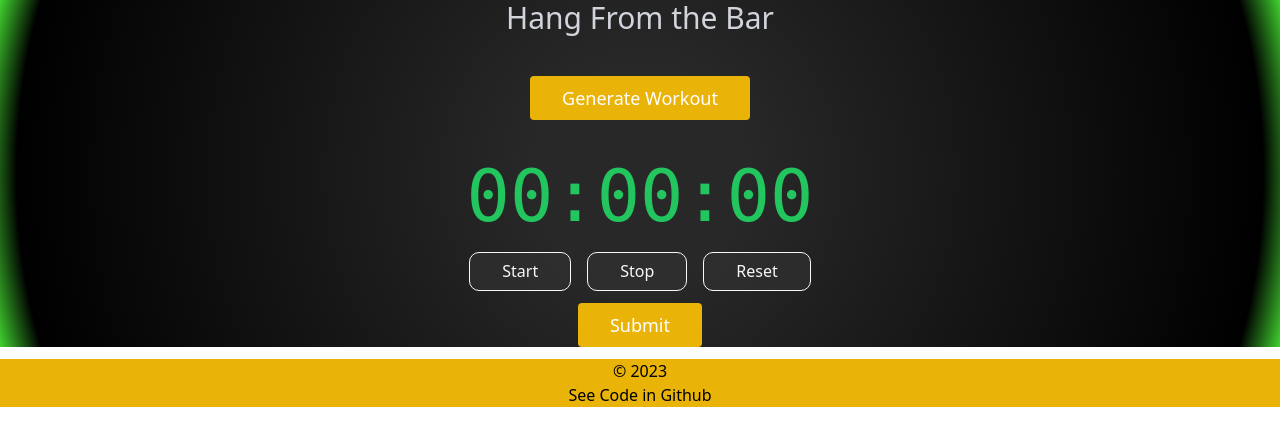
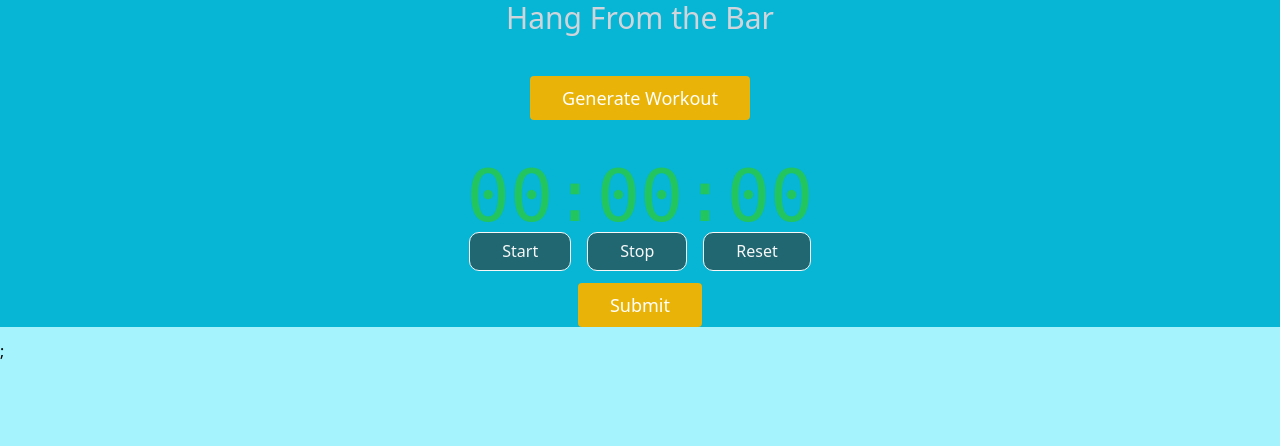
Before and after one commit to Kevindietme/hang-from-the-bar-app, a React (Create React App) app: page / in a window 1280 px wide. Shown: the top 446 px of the page. Built offline with nearby package versions, Linux system fonts and the light colour scheme.

Commit message:
Updated and cleared mapping issue

```diff
--- a/src/App.js
+++ b/src/App.js
@@ -1,17 +1,20 @@
 import './styles/App.css';
-import Header from './components/Header';
 import Exercises from './components/Exercises';
 import Results from './components/Results';
-import Footer from './layout/Footer/Footer';
+import Footer from './components/Footer';
+import TotalResults from './pages/TotalResults';
+import React, { BrowserRouter, Route, Routes } from 'react-router-dom';
 
 function App() {
   return (
-  <>
-  <Header />
-  <Exercises />
+  <BrowserRouter>
+    <Routes>
+      <Route path="/TotalResults" element={<TotalResults/>} />
+      <Route path="/" element={<Exercises/>}/>
   {/* <Results /> */}
-  <Footer />
-  </>
+  {/* <Footer /> */}
+    </Routes>
+  </BrowserRouter>
   );
 }
 
--- a/src/components/Exercises.jsx
+++ b/src/components/Exercises.jsx
@@ -1,12 +1,16 @@
-import { useEffect, useState } from "react";
+import React, { useEffect, useState } from "react";
 import Stopwatch from "./Stopwatch";
 import Results from "./Results";
+import Footer from "./Footer";
+import { useNavigate } from "react-router-dom";
+
 
 export default function Exercises() {
   const [exerciseList, setExerciseList] = useState()
   const [message, setMessage] = useState()
   const [finalTime, setFinalTime] = useState()
   const [showResult, setShowResult] = useState(false)
+  const nav = useNavigate();
 
   function shuffle(array) {
     let currentIndex = array.length,  randomIndex;
@@ -16,13 +20,12 @@ export default function Exercises() {
       randomIndex = Math.floor(Math.random() * currentIndex);
       currentIndex--;
 
-      [array[currentIndex], array[randomIndex]] = [
-        array[randomIndex], array[currentIndex]];
+      [array[currentIndex], array[randomIndex]] =
+      [array[randomIndex], array[currentIndex]];
     }
 
     return array;
   }
-
   const getExercises = async (type) => {
     setMessage('Generating workout...')
     setExerciseList()
@@ -56,7 +59,6 @@ export default function Exercises() {
       body: JSON.stringify(body)
     })
     .catch(err => alert(err))
-    //.finally(setResultPage(!resultPage))
     setShowResult(true);
   }
 
@@ -68,20 +70,24 @@ export default function Exercises() {
   }, [showResult]);
 
   return(
-  <>
-    <main>
-      {showResult
-      ? <Results exerciseList={exerciseList} setShowResult={setShowResult} setExerciseList={setExerciseList}/>
-      :
-      <section>
 
-        <div>
+    <main className="h-screen bg-cyan-200">
+
+      {showResult ? (
+      <Results
+        exerciseList={exerciseList}
+        setShowResult={setShowResult}
+        setExerciseList={setExerciseList}/>
+      ) : (
+      <section className="bg-cyan-500">
+
+        <div className="w-10/12 mx-auto h-full">
               <div>
                 <div className="text-center mb-10">
                   <h1 className="sm:text-3xl text-2xl font-medium text-center title-font text-gray-300 mb-4">Hang From the Bar</h1>
                   <button onClick={getExercises} className="flex mx-auto mt-10 text-white bg-yellow-500 border-0 py-2 px-8 focus:outline-none hover:bg-yellow-600 rounded text-lg ">Generate Workout</button>
                   </div>
-                  {/* <div className="bg-./images/slothHang.jpg"></div> adding background  */}
+
                 {!exerciseList
                   ? <p className="message">{message}</p>
                   : (<div className="container flex flex-col items-center justify-center w-full mx-auto">
@@ -101,7 +107,6 @@ return(
               <button onClick={addResults} className="flex mt-3 mb-3 mx-auto mt-16 text-white bg-yellow-500 border-0 py-2 px-8 focus:outline-none hover:bg-yellow-600 rounded text-lg">Submit</button>
             </div>
       </section>
-}
+      )};
     </main>
-</>
-);}
+  )};
--- a/src/layout/Footer/Footer.jsx
+++ b/src/components/Footer.jsx
@@ -4,8 +4,8 @@ const getFullYear = new Date().getFullYear();
 export default function Footer () {
 
   return (
-    <footer className="bg-yellow-500 w-full  ">
-      <p className="w-full mx-auto text-center">&copy; {getFullYear}
+    <footer className="mt-20">
+      <p className="w-full mx-auto text-center text-gray-600">&copy; {getFullYear}
         <br />
         <a href={gitHubUrl} target="_blank" rel="noreferrer">See Code in Github</a>
       </p>
--- a/src/components/Results.jsx
+++ b/src/components/Results.jsx
@@ -1,10 +1,13 @@
-import { useEffect, useState } from "react";
+import React, { useEffect, useState } from "react";
+import { useNavigate } from "react-router-dom";
 
-export default function Results({exerciseList,setShowResult}) {
+export default function Results({exerciseList,setShowResult, setExerciseList, previousResults}) {
 
 const handleReset = () => {
       setShowResult(false);
     }
+
+const nav = useNavigate();
 
 return (
     <>
@@ -22,6 +25,7 @@ return (
                     ))}
         </h2>
       <button onClick={handleReset}>Back to Start</button>
+      <button onClick={()=>{nav('/TotalResults')}}>Here is Total Result Button</button>
     </>
   );
 }
--- a/src/layout/NavMenu.jsx
+++ /dev/null
@@ -1,14 +0,0 @@
-import {Link} from 'react-router-dom'
-
-export default function NavMenu (){
-    return(
-    <div className="nav-menu">
-        <nav>
-            <ul>
-                <li> <Link to ="/">Home link Go BACK</Link></li>
-
-            </ul>
-        </nav>
-    </div>
-        )
-    }
--- /dev/null
+++ b/src/pages/Card.jsx
@@ -0,0 +1,11 @@
+export default function Card({ time }) {
+
+if(!time) return null
+  return (
+    <section>
+      <>
+          <h3>{(time?.minutes + '').padStart(2, '0') || '00'}:{(time?.seconds + '').padStart(2, '0') || '00'}</h3>
+      </>
+    </section>
+  );
+}
--- /dev/null
+++ b/src/pages/TotalResults.jsx
@@ -0,0 +1,36 @@
+import React, {useEffect, useState} from "react"
+import Card from "./Card";
+
+
+export default function TotalResults() {
+
+const [previousResults, setPreviousResults] = useState()
+
+  const getPreviousResults = async () => {
+    try {
+      const response = await fetch("http://127.0.0.1:5002/exercise-results");
+      const data = await response.json();
+      setPreviousResults(data);
+    } catch (error) {
+      console.error("Error retrieving previous results:", error);
+    }
+  };
+
+  useEffect(() => {
+      getPreviousResults()
+  }, []);
+
+  return(
+    <>
+  <h2>All Results History</h2>
+      {previousResults && previousResults.map((data) => {
+        return(
+        <Card key={data.id} time={data.time} />
+
+        )
+      })
+    }
+    </>
+
+  )
+}
--- a/src/styles/App.css
+++ b/src/styles/App.css
@@ -1,7 +1,7 @@
-main {
-background: rgb(0,0,0);
-background: radial-gradient(circle, rgba(0,0,0,0.8425428206997084) 16%, rgba(0,0,0,1) 94%, rgba(65,211,47,1) 100%);
-}
+/* main { */
+/* background: rgb(0,0,0); */
+/* /* background: radial-gradient(circle, rgba(0,0,0,0.8425428206997084) 16%, rgba(0,0,0,1) 94%, rgba(65,211,47,1) 100%); */ */
+/* } */
 
 .buttons-container {
   display: flex;
```
Also changed, not shown: AppLayout.jsx (deleted, +0 -11 lines), src/components/Exercises.css (deleted), src/components/Results.css (deleted), src/components/Stopwatch.css (deleted). Lines whose indentation alone changed are shown as unchanged.
